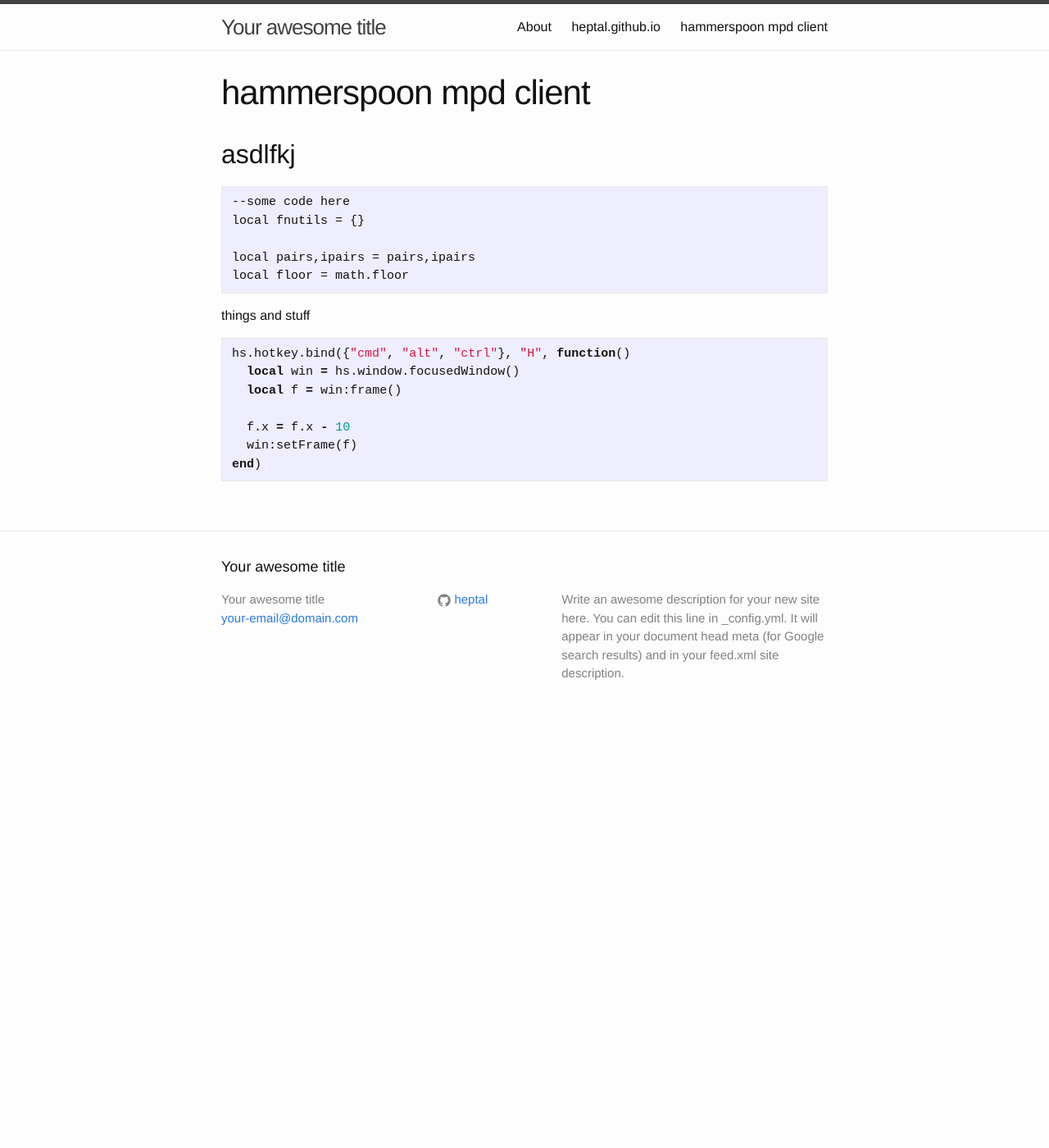
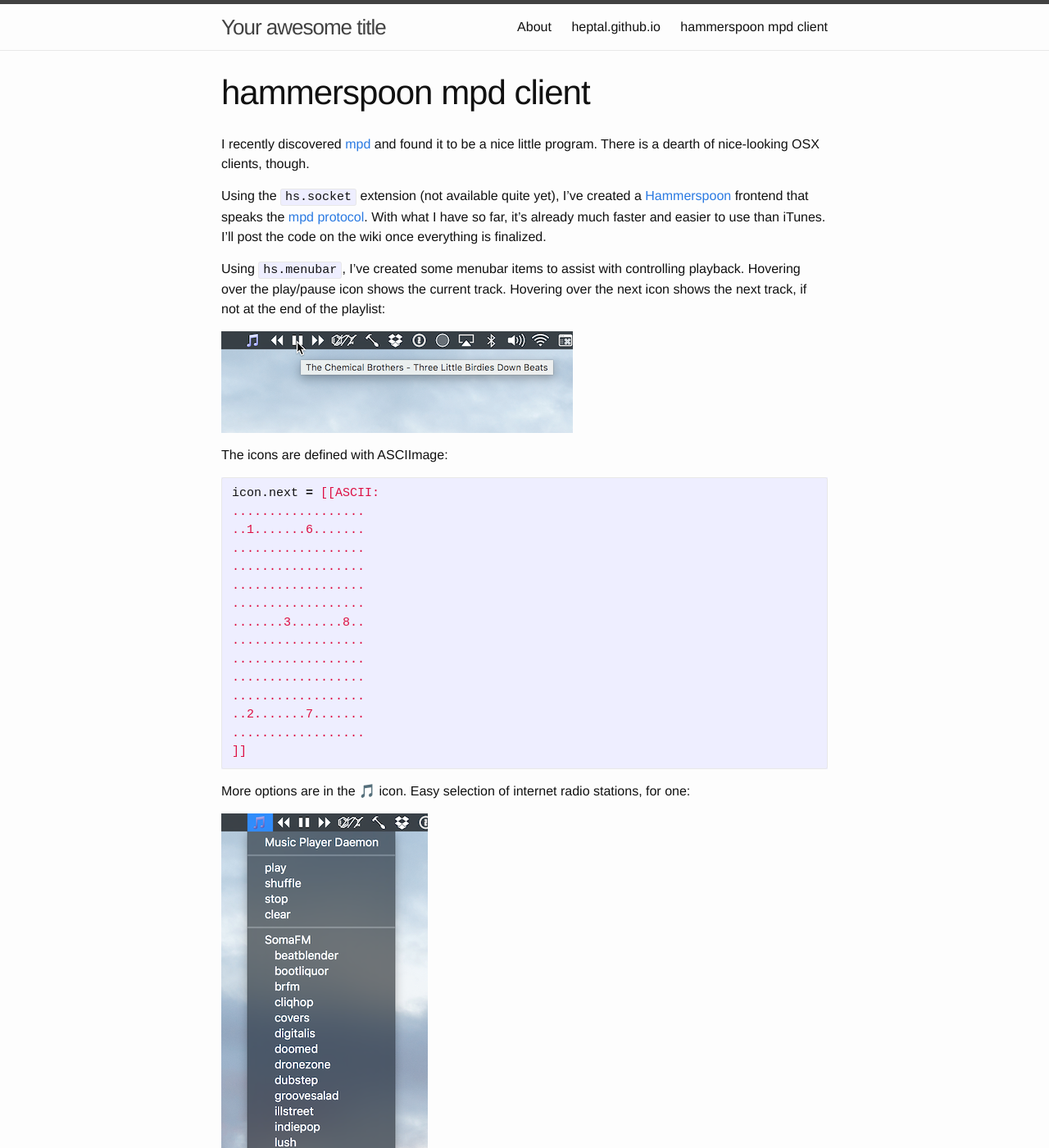
Before and after one commit to heptal/heptal.github.io, a Jekyll site: the page built from mpd.md, in a window 1280 px wide and 1400 px high. Shown: the whole window at 82% size. Built offline with Jekyll 4.4.1, drawn with Linux system fonts in a browser that asks for light colours; Markdown is read by kramdown in place of the engine named in the settings; some of the changed text lies outside the part shown.

Commit message:
basic mpd page

````diff
--- a/mpd.md
+++ b/mpd.md
@@ -3,24 +3,51 @@
 title: hammerspoon mpd client
 ---
 
-## asdlfkj
+I recently discovered [mpd](http://www.musicpd.org) and found it to be a nice little program. There is a dearth of nice-looking OSX clients, though.
+
+Using the `hs.socket` extension (not available quite yet), I've created a [Hammerspoon](http://hammerspoon.org) frontend that speaks the [mpd protocol](http://www.musicpd.org/doc/protocol/index.html). With what I have so far, it's already much faster and easier to use than iTunes. I'll post the code on the wiki once everything is finalized.
+
+Using `hs.menubar`, I've created some menubar items to assist with controlling playback. Hovering over the play/pause icon shows the current track. Hovering over the next icon shows the next track, if not at the end of the playlist:
+
+![](media/tooltip.png)
+
+The icons are defined with ASCIImage:
+```lua
+icon.next = [[ASCII:
+..................
+..1.......6.......
+..................
+..................
+..................
+..................
+.......3.......8..
+..................
+..................
+..................
+..................
+..2.......7.......
+..................
+]]
+```
+
+More options are in the 🎵 icon. Easy selection of internet radio stations, for one:
+
+![](media/dropdown.png)
+
+Song changes are announced with `hs.notify`:
+
+![](media/notification.png)
 
 
-    --some code here
-    local fnutils = {}
+Using `hs.chooser`'s `queryChangedCallback`, I send a search command to `mpd` and parse the results into a chooser list. Selecting an item adds it to the current playlist and immediately plays it.
+Searching across the whole database (currently 540 artists, 524 albums, 6944 songs) is no problem at all:
 
-    local pairs,ipairs = pairs,ipairs
-    local floor = math.floor
+<p><video width="640" height="480" autoplay loop muted>
+<source src="media/search.mp4" type="video/mp4">
+</video></p>
 
+I have another `hs.chooser` that pulls album names. Selecting one enqueues the whole album onto the current playlist:
 
-things and stuff
-
-```lua
-hs.hotkey.bind({"cmd", "alt", "ctrl"}, "H", function()
-  local win = hs.window.focusedWindow()
-  local f = win:frame()
-
-  f.x = f.x - 10
-  win:setFrame(f)
-end)
-```
+<p><video width="640" height="480" autoplay loop muted>
+<source src="media/album.mp4" type="video/mp4">
+</video></p>
````
Also changed, not shown: media/dropdown.png (added), media/notification.png (added), media/tooltip.png (added), 2 other files.
